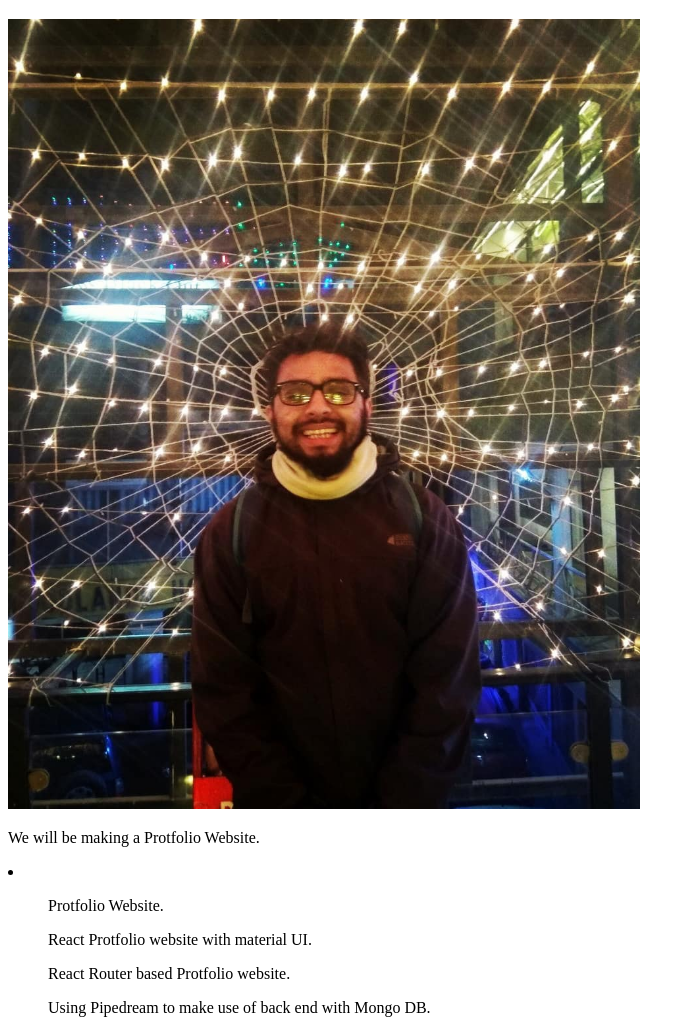
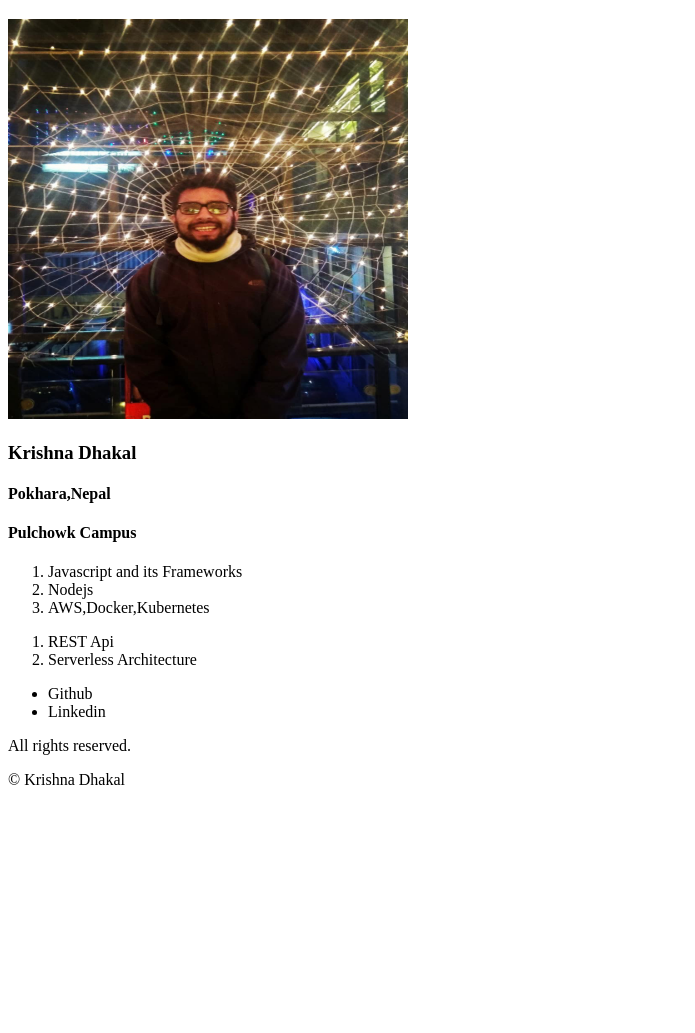
Before and after one commit to chauchausoup/kdhakal.com.np, a plain HTML site: page index.html in a window 1280 px wide. Shown: the part 61-1094 px from the top of the page, without its empty margins (0-695 px from the left). After the commit the page ends 866 px from the top, so only its background shows below. Drawn offline with Linux system fonts and the light colour scheme.

Commit message:
some changes

```diff
--- a/index.html
+++ b/index.html
@@ -9,16 +9,41 @@
 </head>
 <body>
     <h1>Welcome to my site.</h1>
-    <img src="./images/2.jpg" alt="Friends">
+  <div id="container">
+      <div>
+        <img src="./images/2.jpg" alt="Friends">
+      </div>
+      <div id="bio">
+          <h3>Krishna Dhakal</h3>
+          <h4>Pokhara,Nepal</h4>
+          <h4>Pulchowk Campus</h4>
+      </div>
+      <div id="skills">
+        <ol>
+            <li>Javascript and its Frameworks</li>
+            <li>Nodejs</li>
+            <li>AWS,Docker,Kubernetes</li>
+        </ol>
+      </div>
+      <div id="interest">
+        <ol>
+            <li>REST Api</li>
+            <li>Serverless Architecture</li>
+        </ol>
+      </div>
+  </div>
+  <div id="socials">
+      <ul>
+          <li>Github</li>
+          <li>Linkedin</li>
+      </ul>
+  </div>
+  <div id="footer">
+    <p>All rights reserved.</p>
+    <p> &copy Krishna Dhakal </p>
+  </div>
 
-    <p>We will be making a Protfolio Website.</p>
-    <li>
-        <ol>Protfolio Website.</ol>
-        <ol>React Protfolio website with material UI.</ol>
-        <ol>React Router based Protfolio website.</ol>
-        <ol>Using Pipedream to make use of back end with Mongo DB.</ol>
 
-    </li>
 
 </body>
 </html>
--- a/styles/index.css
+++ b/styles/index.css
@@ -1,4 +1,4 @@
 img{
-    width: 50%;
-    height: 50%;
+    width: 400px;
+    height: 400px;
 }
```
